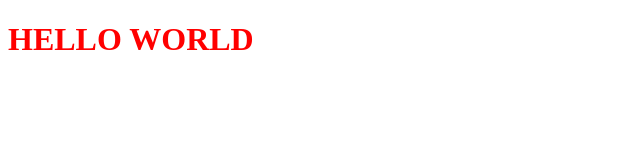
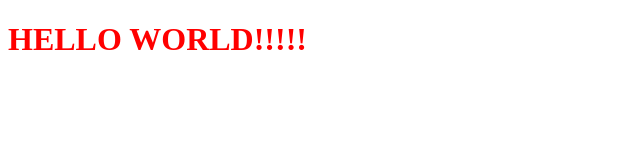
Before and after one commit to LeoNiik/Web_prog, a website: page app/public/index.html in a window 1280 px wide. Shown: the full height of the page, 0-640 px from the left. Drawn offline with Linux system fonts and the light colour scheme.

Commit message:
provaprova

```diff
--- a/app/public/index.html
+++ b/app/public/index.html
@@ -4,7 +4,7 @@
 	<body>
 	<title>nigger</title>
 	<link rel="stylesheet" href="style.css">
-	<h1>HELLO WORLD</h1>
+	<h1>HELLO WORLD!!!!!</h1>
 	</body>
 
 </html>
```
